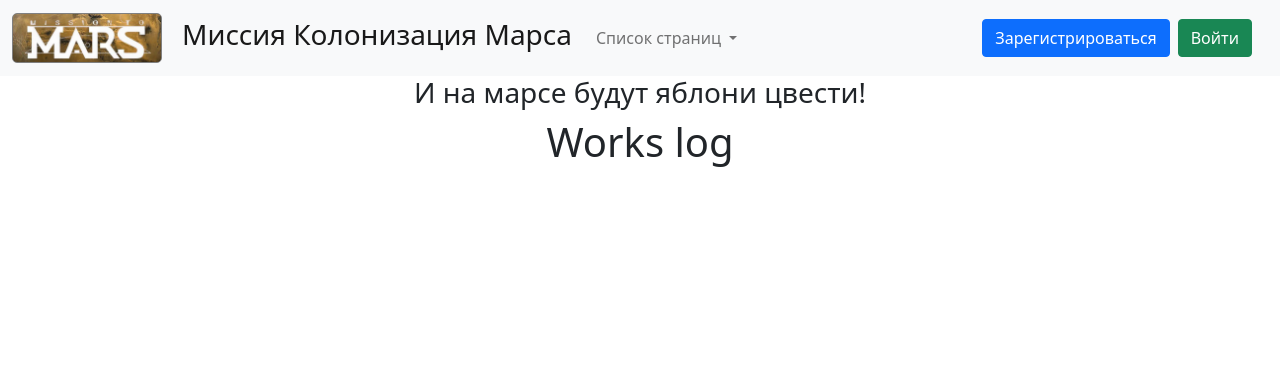
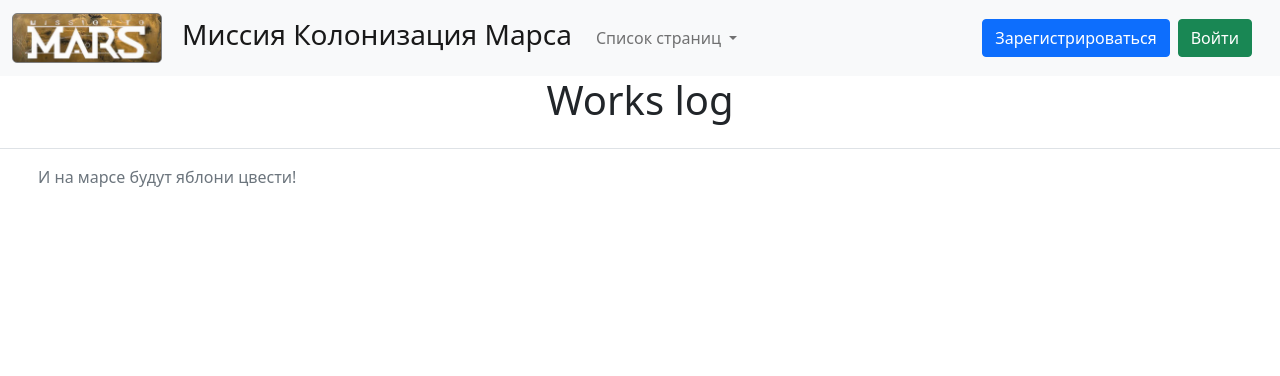
Before and after one commit to itc1205/mars-personal-account, a Flask app: page / in a window 1280 px wide. Shown: the top 376 px of the page. Run offline with Flask 2, Linux system fonts and the light colour scheme; data that the repository does not hold is empty.

Commit message:
fix(design): Moved phrase into the footer

```diff
--- a/templates/base.html
+++ b/templates/base.html
@@ -1,15 +1,15 @@
 <!doctype html>
 <html lang="en">
+
 <head>
     <meta charset="utf-8">
     <meta name="viewport" content="width=device-width, initial-scale=1, shrink-to-fit=no">
-    <link rel="stylesheet"
-          href="https://cdn.jsdelivr.net/npm/bootstrap@5.0.0-beta1/dist/css/bootstrap.min.css"
-          integrity="sha384-giJF6kkoqNQ00vy+HMDP7azOuL0xtbfIcaT9wjKHr8RbDVddVHyTfAAsrekwKmP1"
-          crossorigin="anonymous">
+    <link rel="stylesheet" href="https://cdn.jsdelivr.net/npm/bootstrap@5.0.0-beta1/dist/css/bootstrap.min.css"
+        integrity="sha384-giJF6kkoqNQ00vy+HMDP7azOuL0xtbfIcaT9wjKHr8RbDVddVHyTfAAsrekwKmP1" crossorigin="anonymous">
     <link rel="stylesheet" href="/static/css/style.css">
     <title>{{title}}</title>
 </head>
+
 <body>
     <header>
         <nav class="navbar navbar-expand-lg navbar-light bg-light">
@@ -41,7 +41,8 @@
                     <ul class="navbar-nav me-2 mb-2 mb-lg-0">
                         {% if current_user.is_authenticated %}
                         <li></li>
-                    <li><a class="btn btn-primary" href="/logout">Выйти из акккаунта {{ current_user.name }}</a></li>
+                        <li><a class="btn btn-primary" href="/logout">Выйти из акккаунта {{ current_user.name }}</a>
+                        </li>
                         {% else %}
                         <li><a class="btn btn-primary mybtn" href="/register">Зарегистрироваться</a></li>
                         <li><a class="btn btn-success mybtn" href="/login">Войти</a></li>
@@ -51,12 +52,22 @@
             </div>
         </nav>
     </header>
-<h3 class="mars-header">И на марсе будут яблони цвести!</h3>
     <main role="main" class="container">
         {% block content %}{% endblock %}
     </main>
 </body>
+<footer class="d-flex flex-wrap justify-content-between align-items-center py-3 my-4 border-top">
+    <div class="col-md-4 d-flex align-items-center">
+        <a href="/" class="mb-3 me-2 mb-md-0 text-muted text-decoration-none lh-1">
+            <svg class="bi" width="30" height="24">
+                <use xlink:href="#bootstrap"></use>
+            </svg>
+        </a>
+        <span class="mb-3 mb-md-0 text-muted">И на марсе будут яблони цвести!</span>
+    </div>
+</footer>
 <script src="https://cdn.jsdelivr.net/npm/bootstrap@5.0.2/dist/js/bootstrap.bundle.min.js"
     integrity="sha384-MrcW6ZMFYlzcLA8Nl+NtUVF0sA7MsXsP1UyJoMp4YLEuNSfAP+JcXn/tWtIaxVXM"
     crossorigin="anonymous"></script>
+
 </html>
```
Lines whose indentation alone changed are shown as unchanged.
